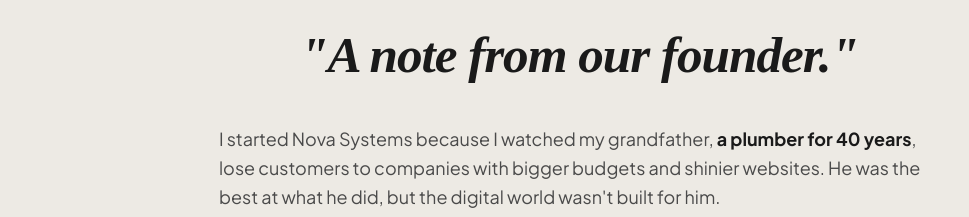
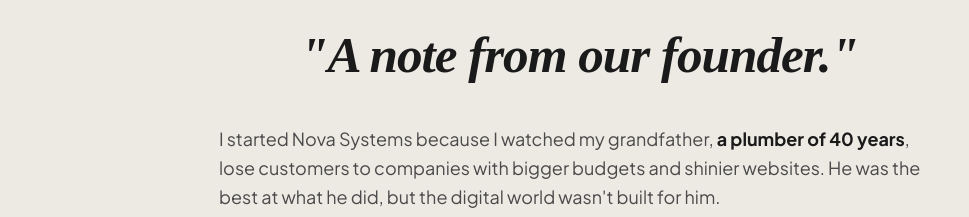
Before and after one commit to lbaneham10/novasystem1.0, a React (Vite) app: page / in a window 1280 px wide. Shown: the part 1820-2037 px from the top of the page, without its empty margins (61-1030 px from the left). Built offline with nearby package versions, Linux system fonts and the light colour scheme; a web font is replaced by a local one.

Commit message:
feat/content: changed 'for' to 'of' in 'a plumber of 40 years'

```diff
--- a/src/components/FounderNote.tsx
+++ b/src/components/FounderNote.tsx
@@ -17,7 +17,7 @@
 
                 <div className="space-y-6 text-text-muted text-lg leading-relaxed text-left">
                     <p>
-                        I started Nova Systems because I watched my grandfather, <span className="font-bold text-text-dark">a plumber for 40 years</span>,
+                        I started Nova Systems because I watched my grandfather, <span className="font-bold text-text-dark">a plumber of 40 years</span>,
                         lose customers to companies with bigger budgets and shinier websites. He was the
                         best at what he did, but the digital world wasn't built for him.
                     </p>
```
